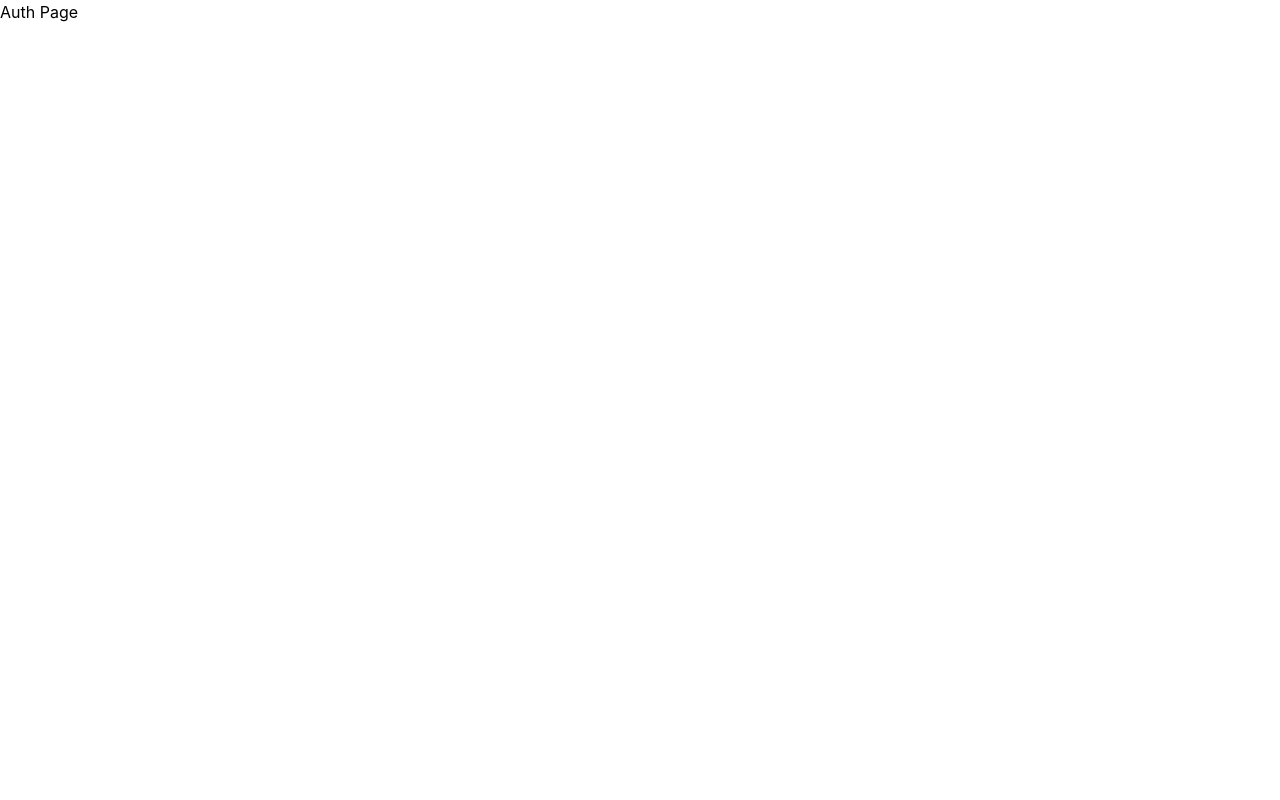
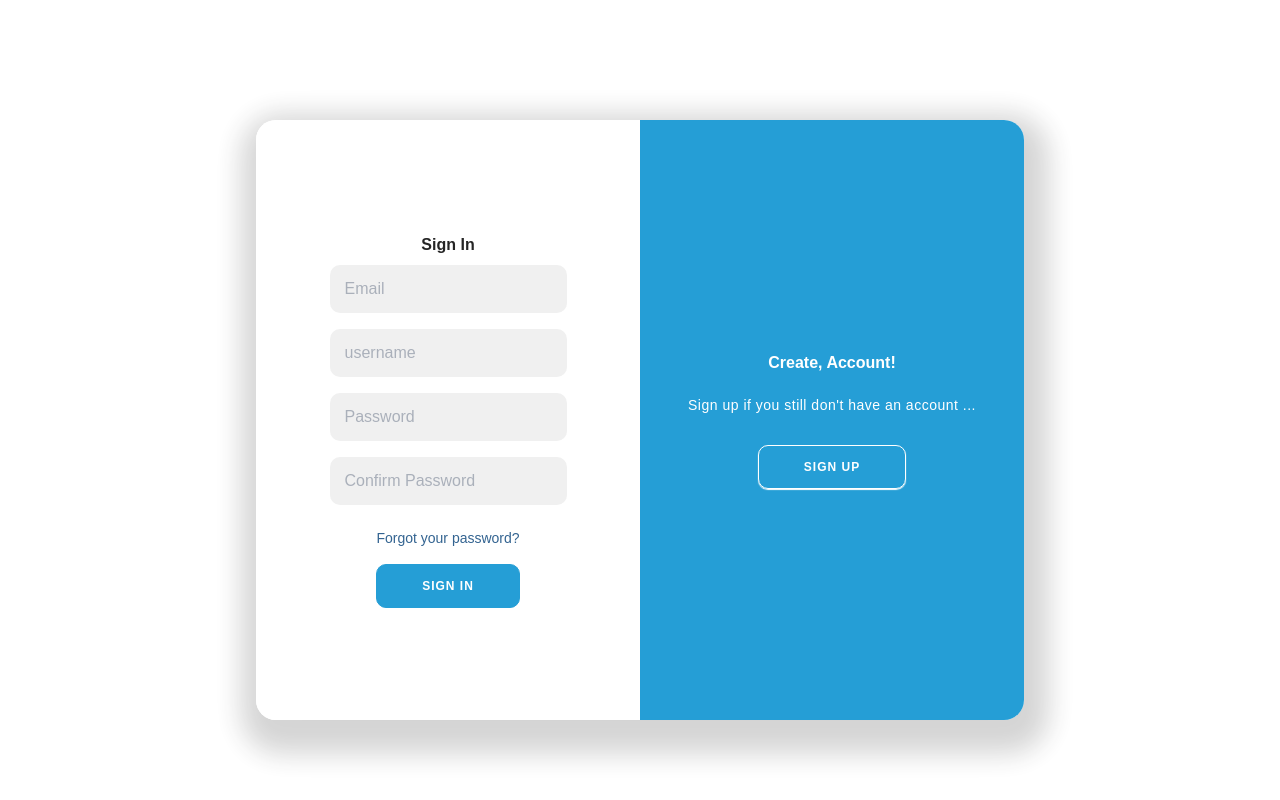
Before and after one commit to Sohamkottawar/pbl-frontend, a React (Create React App) app: page /auth in a window 1280 px wide. Shown: the top 800 px of the page. Built offline with nearby package versions, Linux system fonts and the light colour scheme.

Commit message:
login/signup

```diff
--- a/src/pages/auth.jsx
+++ b/src/pages/auth.jsx
@@ -1,7 +1,8 @@
+import Login from "../pages/login/login";
 function Auth() {
   return (
     <div>
-      <h1>Auth Page</h1>
+      <Login/>
     </div>
   );
 }
--- a/src/pages/home.jsx
+++ b/src/pages/home.jsx
@@ -1,7 +1,7 @@
 function HomePage() {
   return (
     <div>
-      <h1>Home Page</h1>
+      <h1 className="text-red-400 text-4xl">Home Page</h1>
     </div>
   );
 }
--- /dev/null
+++ b/src/pages/login/login.css
@@ -0,0 +1,283 @@
+/* Animated Wave Background Style  */
+/* html,
+body {
+    width: 100%;
+    height: 100%;
+}
+
+body {
+    background: radial-gradient(ellipse at center, rgba(255, 254, 234, 1) 0%, rgba(255, 254, 234, 1) 35%, #B7E8EB 100%);
+    overflow: hidden;
+}
+
+.ocean {
+    height: 5%;
+    width: 100%;
+    position: absolute;
+    bottom: 0;
+    left: 0;
+    background: #015871;
+}
+
+.wave {
+    background: url(https://s3-us-west-2.amazonaws.com/s.cdpn.io/85486/wave.svg) repeat-x;
+    position: absolute;
+    top: -198px;
+    width: 6400px;
+    height: 198px;
+    animation: wave 5s cubic-bezier(0.36, 0.45, 0.63, 0.53) infinite;
+    transform: translate3d(0, 0, 0);
+}
+
+.wave:nth-of-type(2) {
+    top: -175px;
+    animation: wave 7s cubic-bezier(0.36, 0.45, 0.63, 0.53) -.125s infinite, swell 7s ease -1.25s infinite;
+    opacity: 1;
+}
+
+@keyframes wave {
+    0% {
+        margin-left: 0;
+    }
+
+    100% {
+        margin-left: -1600px;
+    }
+}
+
+@keyframes swell {
+
+    0%,
+    100% {
+        transform: translate3d(0, -25px, 0);
+    }
+
+    50% {
+        transform: translate3d(0, 5px, 0);
+    }
+} */
+
+/* Login Section Style */
+
+
+.auth-body {
+    font-family: 'Montserrat', sans-serif;
+    display: flex;
+    flex-direction: column;
+    justify-content: center;
+    align-items: center;
+    height: 100vh;
+    margin: -20px 0 50px;
+    margin-top: 20px;
+}
+
+
+@media only screen and (max-width: 750px) {
+  .container{
+    width: 384;
+    height: 300px;
+  }
+}
+
+h1 {
+    font-weight: bold;
+    margin: 0;
+}
+
+.sign-text {
+    font-size: 14px;
+    font-weight: 100;
+    line-height: 20px;
+    letter-spacing: .5px;
+    margin: 20px 0 30px;
+}
+
+.span-text {
+    font-size: 12px;
+}
+
+.a-password-forget{
+    color: #10497e;
+    font-size: 14px;
+    text-decoration: none;
+    margin: 15px 0;
+}
+.a-password-forget:hover {
+    color: #0380f5;
+
+}
+
+
+.container {
+    background: #fff;
+    border-radius: 20px;
+    box-shadow: 5px 14px 28px 20px rgba(0, 0, 0, 0.2);
+    position: relative;
+    overflow: hidden;
+    opacity: 85%;
+    width: 768px;
+    max-width: 100%;
+    min-height: 600px;
+    /* max-height: 100vh; */
+    transition: 333ms;
+}
+
+
+.form-container form {
+    background: #fff;
+    display: flex;
+    flex-direction: column;
+    padding: 0 50px;
+    height: 100%;
+    justify-content: center;
+    align-items: center;
+    text-align: center;
+}
+
+
+
+
+.form-container input {
+    background: #eee;
+    border: none;
+    border-radius: 10px;
+    padding: 12px 15px;
+    margin: 8px 0;
+    width: 100%;
+}
+
+.form-container input:hover {
+    transform: scale(101%);
+}
+
+.button-auth {
+    border-radius: 10px;
+    box-shadow: 0 1px 1px;
+    border: 1px solid #008ecf;
+    background: #008ecf;
+    color: #fff;
+    font-size: 12px;
+    font-weight: bold;
+    padding: 12px 45px;
+    letter-spacing: 1px;
+    text-transform: uppercase;
+    transition: transform 80ms ease-in;
+}
+
+.button-auth:active {
+    transform: scale(.95);
+}
+
+.button-auth:focus {
+    outline: none;
+}
+
+.button-auth.ghost {
+    background: transparent;
+    border-color: #fff;
+}
+.button-auth:hover{
+    box-shadow: 5px 4px 28px 4px rgba(3, 162, 247, 0.534);
+}
+
+.form-container {
+    position: absolute;
+    top: 0;
+    height: 100%;
+    transition: all .6s ease-in-out;
+}
+
+.sign-in-container {
+    left: 0;
+    width: 50%;
+    z-index: 2;
+}
+
+.sign-up-container {
+    left: 0;
+    width: 50%;
+    z-index: 1;
+    opacity: 0;
+}
+
+.overlay-container {
+    position: absolute;
+    top: 0;
+    left: 50%;
+    width: 50%;
+    height: 100%;
+    overflow: hidden;
+    transition: transform .6s ease-in-out;
+    z-index: 100;
+}
+
+.overlay {
+    background: #ff416c;
+    background: linear-gradient(to right, #008ecf, #008ecf) no-repeat 0 0 / cover;
+    color: #fff;
+    position: relative;
+    left: -100%;
+    height: 100%;
+    width: 200%;
+    transform: translateY(0);
+    transition: transform .6s ease-in-out;
+}
+
+.overlay-panel {
+    position: absolute;
+    top: 0;
+    display: flex;
+    flex-direction: column;
+    justify-content: center;
+    align-items: center;
+    padding: 0 40px;
+    height: 100%;
+    width: 50%;
+    text-align: center;
+    transform: translateY(0);
+    transition: transform .6s ease-in-out;
+}
+
+.overlay-right {
+    right: 0;
+    transform: translateY(0);
+}
+
+.overlay-left {
+    transform: translateY(-20%);
+}
+
+/* Move signin to right */
+.container.right-panel-active .sign-in-container {
+    transform: translateY(100%);
+}
+
+/* Move overlay to left */
+.container.right-panel-active .overlay-container {
+    transform: translateX(-100%);
+}
+
+/* Bring signup over signin */
+.container.right-panel-active .sign-up-container {
+    transform: translateX(100%);
+    opacity: 1;
+    z-index: 5;
+}
+
+/* Move overlay back to right */
+.container.right-panel-active .overlay {
+    transform: translateX(50%);
+}
+
+/* Bring back the text to center */
+.container.right-panel-active .overlay-left {
+    transform: translateY(0);
+}
+
+/* Same effect for right */
+.container.right-panel-active .overlay-right {
+    transform: translateY(20%);
+}
+
+/* https://Github.com/YasinDehfuli
+	 https://Codepen.io/YasinDehfuli */
--- /dev/null
+++ b/src/pages/login/login.js
@@ -0,0 +1,106 @@
+import React, { useEffect } from 'react';
+import './login.css';
+
+function Login() {
+  useEffect(() => {
+    const signUpButton = document.getElementById("signUp");
+    const signInButton = document.getElementById("signIn");
+    const container = document.getElementById("container");
+
+    signUpButton.addEventListener("click", () =>
+      container.classList.add("right-panel-active")
+    );
+
+    signInButton.addEventListener("click", () =>
+      container.classList.remove("right-panel-active")
+    );
+
+    return () => {
+      signUpButton.removeEventListener("click", () =>
+        container.classList.add("right-panel-active")
+      );
+      signInButton.removeEventListener("click", () =>
+        container.classList.remove("right-panel-active")
+      );
+    };
+  }, []);
+
+  return (
+    <div className="auth-body">
+      <section>
+        <div className="container" id="container">
+          <div className="form-container sign-up-container">
+            <form action="#">
+              <h1>Sign Up</h1>
+              <span className="span-text">
+                Or use your Email for registration
+              </span>
+              <label>
+                <input type="text" placeholder="First Name" name="first_name" />
+              </label>
+              <label>
+                <input type="text" placeholder="Last Name" name="last_name" />
+              </label>
+              <label>
+                <input type="email" placeholder="Email" name="email" />
+              </label>
+              <label>
+                <input type="text" placeholder="username" name="username" />
+              </label>
+              <label>
+                <input type="password" placeholder="Password" name="password" />
+              </label>
+              <label>
+                <input type="password" placeholder="Confirm Password" />
+              </label>
+              <button className="button-auth mt-5">Sign In</button>
+            </form>
+          </div>
+          <div className="form-container sign-in-container">
+            <form action="#">
+              <h1>Sign In</h1>
+
+              <label>
+                <input type="email" placeholder="Email" name="email" />
+              </label>
+              <label>
+                <input type="text" placeholder="username" name="username" />
+              </label>
+              <label>
+                <input type="password" placeholder="Password" name="password" />
+              </label>
+              <label>
+                <input type="password" placeholder="Confirm Password" />
+              </label>
+              <a className="a-password-forget hover:text-cyan-400" href="/">
+                Forgot your password?{" "}
+              </a>
+              <button className="button-auth">Sign In</button>
+            </form>
+          </div>
+          <div className="overlay-container">
+            <div className="overlay">
+              <div className="overlay-panel overlay-left">
+                <h1>Log in</h1>
+                <p sign-text>Sign in here if you already have an account </p>
+                <button className="button-auth ghost mt-5" id="signIn">
+                  Sign In
+                </button>
+              </div>
+              <div className="overlay-panel overlay-right">
+                <h1>Create, Account!</h1>
+                <p className="sign-text">
+                  Sign up if you still don't have an account ...{" "}
+                </p>
+                <button className="button-auth ghost" id="signUp">
+                  Sign Up
+                </button>
+              </div>
+            </div>
+          </div>
+        </div>
+      </section>
+    </div>
+  );
+}
+export default Login;
--- a/tailwind.config.js
+++ b/tailwind.config.js
@@ -1,8 +1,8 @@
 /** @type {import('tailwindcss').Config} */
 module.exports = {
-  content: [],
+  content: ["./src/**/*.{js,jsx,ts,tsx}"],
   theme: {
     extend: {},
   },
   plugins: [],
-}
+};
```
Also changed, not shown: src/pages/index.js (line endings or trailing spaces).
